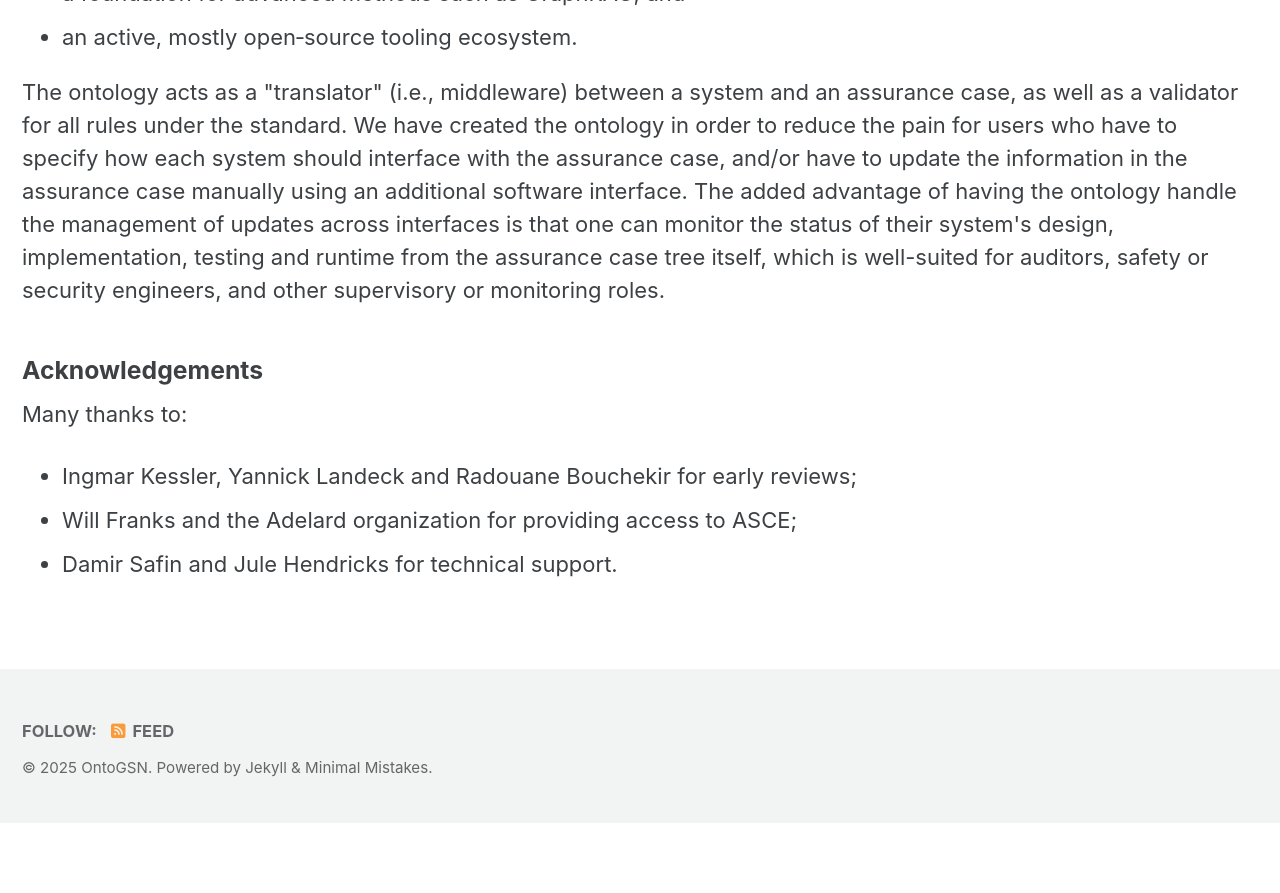
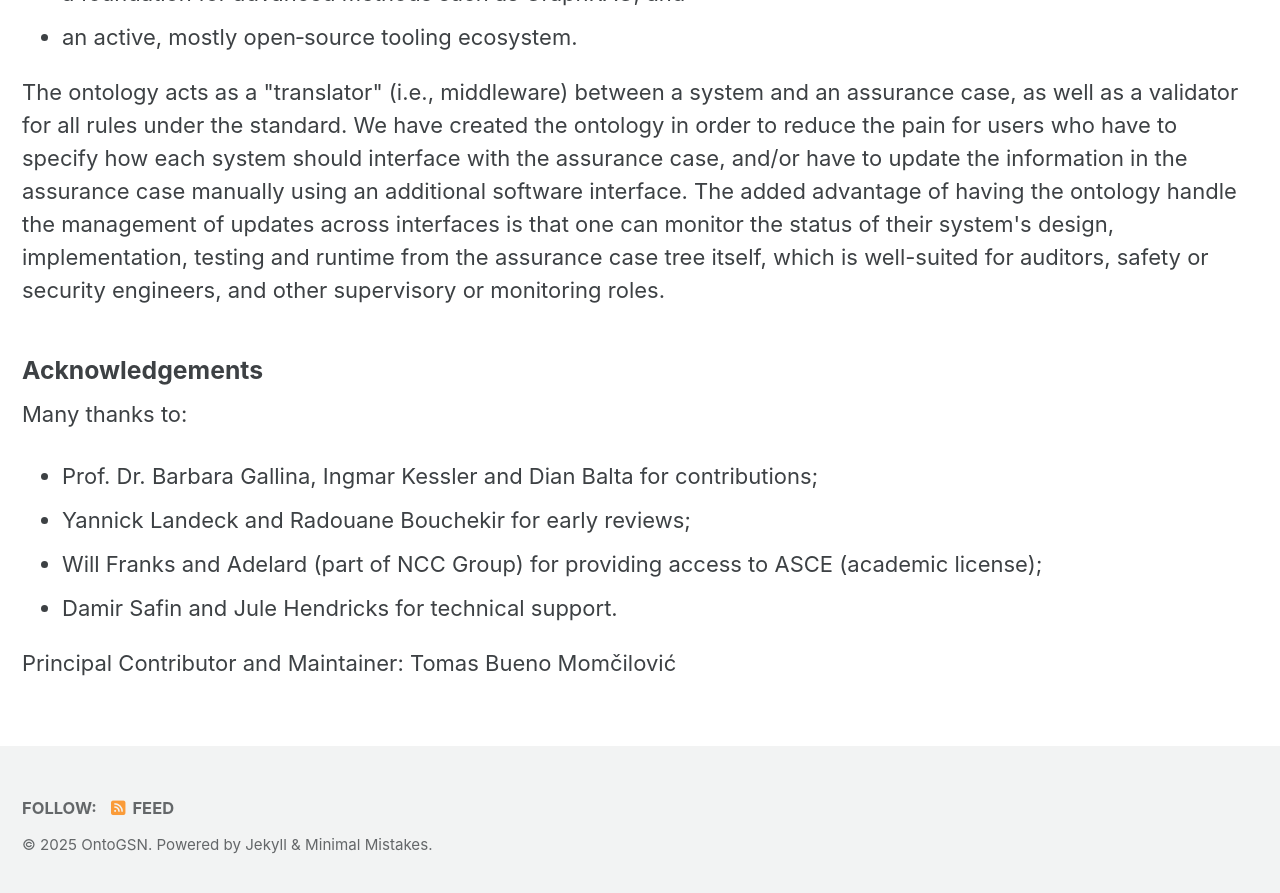
Before and after one commit to fortiss/OntoGSN, a Jekyll site: the page built from docs/index.html, in a window 1280 px wide and 900 px high, scrolled down 712 px. Shown: the top 893 px of the window. Built offline with Jekyll 4.4.1, drawn with Linux system fonts in a browser that asks for light colours; cached includes are drawn as plain includes; the list of posts is cut into pages by our own code; before the commit the page ends 1535 px from its top, so only the background shows below that.

Commit message:
added info about contributions

```diff
--- a/docs/index.html
+++ b/docs/index.html
@@ -41,8 +41,10 @@ header:
 
     <p>Many thanks to: </p>
     <ul>
-        <li> Ingmar Kessler, Yannick Landeck and Radouane Bouchekir for early reviews;</li>
-        <li> Will Franks and the Adelard organization for providing access to ASCE;</li>
+        <li> Prof. Dr. Barbara Gallina, Ingmar Kessler and Dian Balta for contributions;</li>
+        <li> Yannick Landeck and Radouane Bouchekir for early reviews;</li>
+        <li> Will Franks and Adelard (part of NCC Group) for providing access to ASCE (academic license);</li>
         <li> Damir Safin and Jule Hendricks for technical support.</li>
     </ul>
+    Principal Contributor and Maintainer: Tomas Bueno Momčilović
   </section>
```
